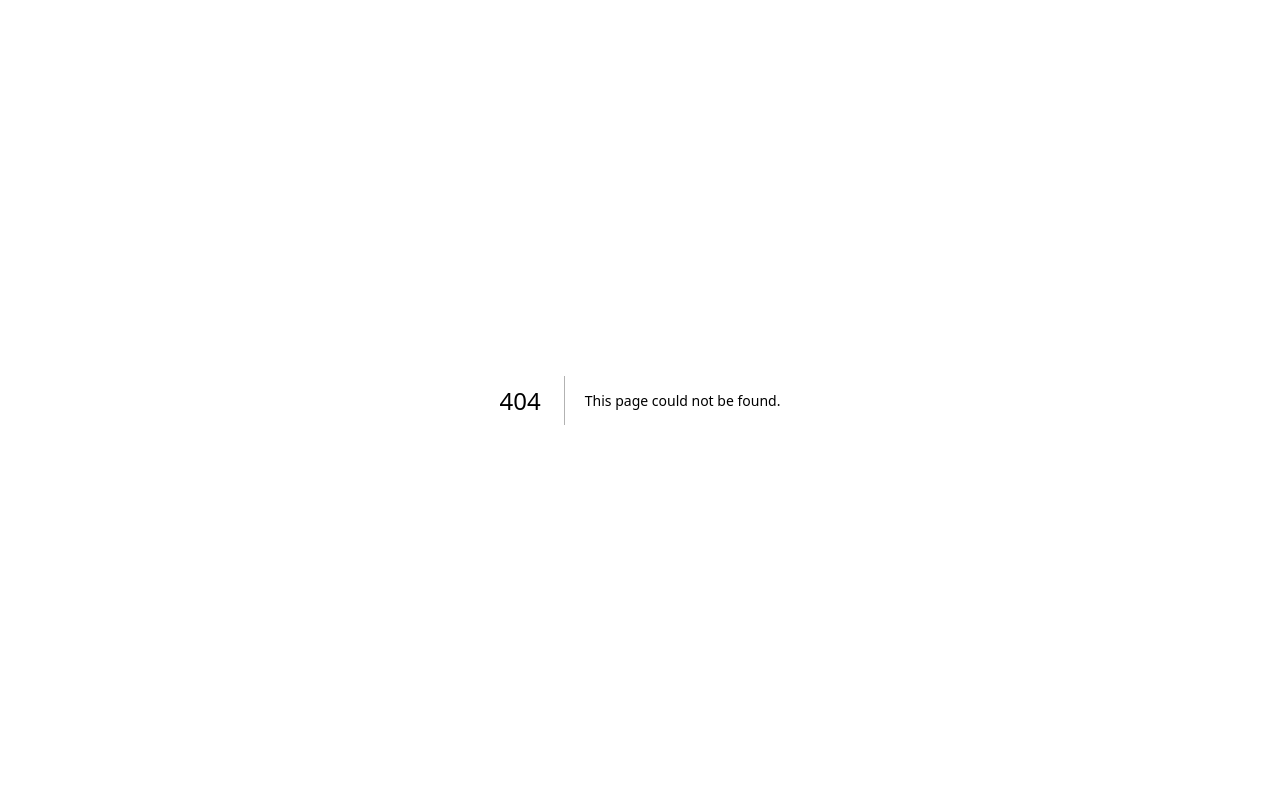
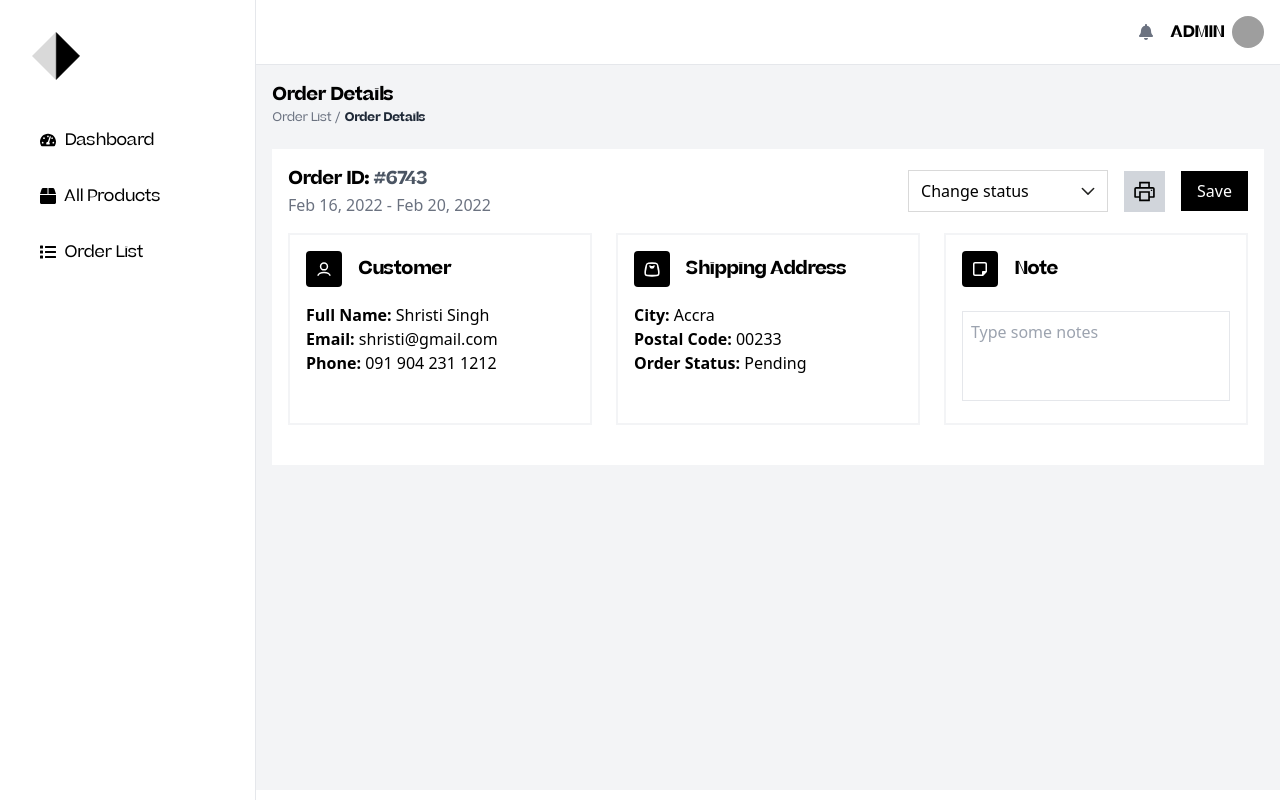
Before and after one commit to Acquaah-Emmanuel-Kofi/fashion-commerce, a Next.js app: page /admin/orders/1 in a window 1280 px wide. Before the commit this address had no page. Built offline with nearby package versions, Linux system fonts and the light colour scheme; grey boxes are pictures that could not be loaded.

Commit message:
feat: structure page with components

```diff
--- /dev/null
+++ b/src/app/admin/(pages)/orders/[orderId]/page.tsx
@@ -0,0 +1,56 @@
+import HeaderTitle from "@/app/admin/(components)/HeaderTitle";
+import Breadcrumb from "@/app/shared/components/Breadcrumb";
+import React from "react";
+import OrderDetailsInfo from "./components/OrderDetailsInfo";
+
+const breadcrumbItems = [
+  { label: "Order List", href: "/admin/orders" },
+  { label: "Order Details", href: "" },
+];
+
+export default function OrderDetails({
+  params,
+}: {
+  params: { orderId: string };
+}) {
+  const orderDetails = {
+    orderId: "6743",
+    customer: {
+      name: "Shristi Singh",
+      email: "shristi@gmail.com",
+      phone: "091 904 231 1212",
+    },
+    orderInfo: {
+      shippingMethod: "Next Express",
+      paymentMethod: "Paypal",
+      status: "Pending",
+    },
+    deliveryAddress: {
+      address: "Dharam Colony",
+      city: "Gurgaon",
+      region: "Haryana",
+      country: "India",
+    },
+    paymentInfo: {
+      cardType: "MasterCard",
+      maskedCardNumber: "**** **** **** 6557",
+      businessName: "Shristi Singh",
+      phone: "091 904 231 1212",
+    },
+    orderDate: {
+      start: "Feb 16, 2022",
+      end: "Feb 20, 2022",
+    },
+  };
+
+  return (
+    <section className="space-y-6 pb-6">
+      <header>
+        <HeaderTitle title="Order Details" />
+        <Breadcrumb items={breadcrumbItems} />
+      </header>
+
+      <OrderDetailsInfo {...orderDetails} />
+    </section>
+  );
+}
```
